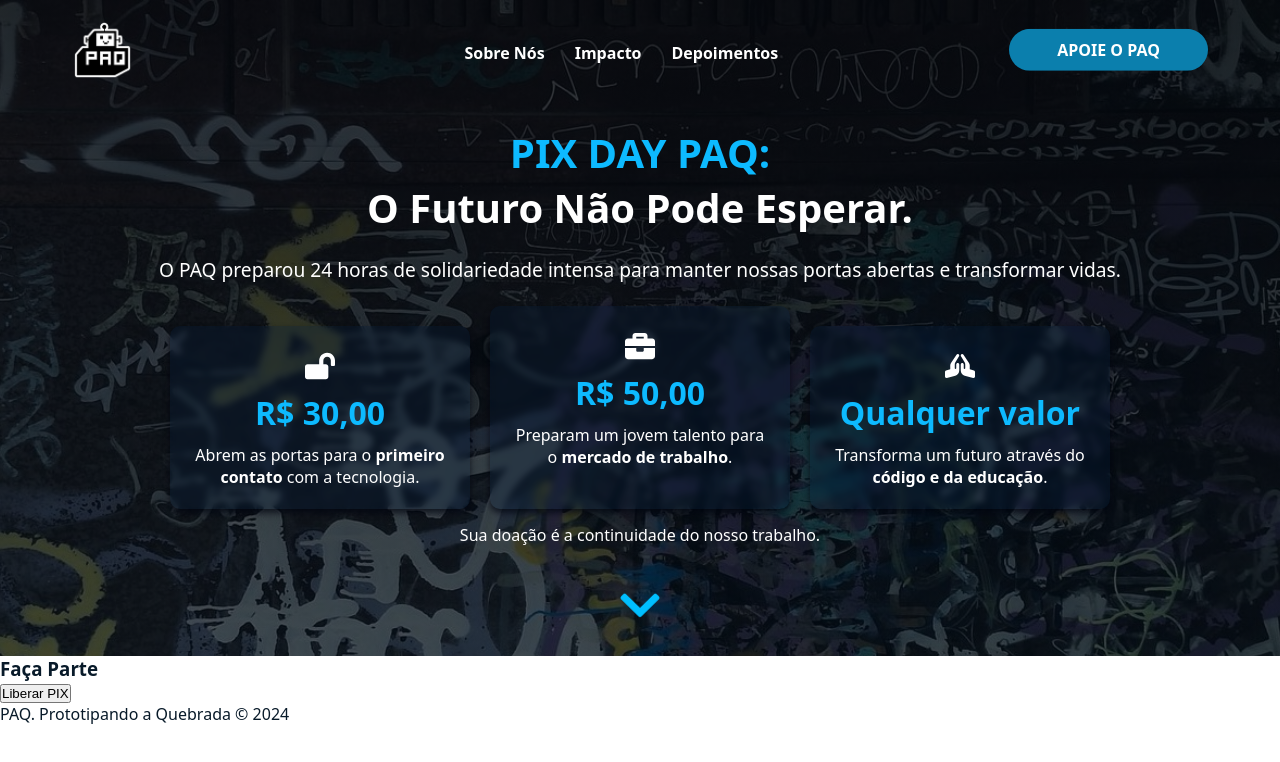
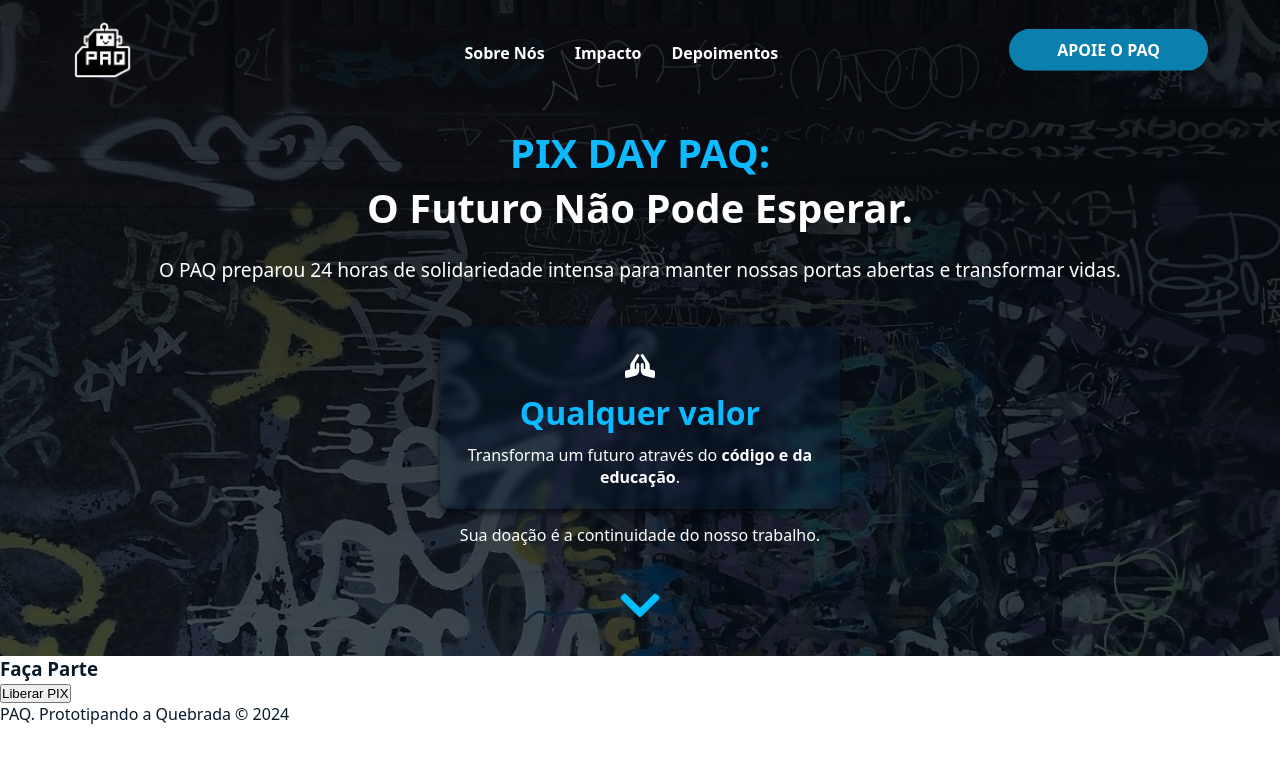
Before and after one commit to LAYSEGABI/pix-day-paq, a React (Vite) app: page / in a window 1280 px wide. Shown: the top 762 px of the page. Built offline with nearby package versions, Linux system fonts and the light colour scheme.

Commit message:
removendo 2 cards do hero

```diff
--- a/src/App.css
+++ b/src/App.css
@@ -183,16 +183,12 @@
         background: rgba(5, 34, 66, 0.253);
         border-radius: 10px;
         padding: 20px;
-        width: 300px;
+        width: 400px;
         box-shadow: 0 4px 6px rgba(1, 4, 15, 0.719);
         transition: transform 0.3s, box-shadow 0.3s;
         backdrop-filter: blur(3px);
         margin-bottom: 15px;
 
-        &:hover {
-          transform: translateY(-10px);
-          box-shadow: 0 8px 12px rgb(1, 6, 17);
-        }
 
         &:nth-child(2) {
           margin-top: -20px;
--- a/src/App.jsx
+++ b/src/App.jsx
@@ -49,9 +49,9 @@
             </p>
 
             <div className="cards-impacto">
-              <div className="card">
+              {/*<div className="card">
                 <div className="icon-box"><img src={Lock_icon} alt="" /></div>{" "}
-                {/* Ícone Cadeado Aberto/Acesso */}
+
                 <h3>R$ 30,00</h3>
                 <p>
                   Abrem as portas para o <strong>primeiro contato</strong> com a
@@ -60,14 +60,14 @@
               </div>
 
               <div className="card">
-                <div className="icon-box"><img src={Mala} alt="" /></div> {/* Ícone Maleta/Trabalho */}
+                <div className="icon-box"><img src={Mala} alt="" /></div>
                 <h3>R$ 50,00</h3>
                 <p>
                   Preparam um jovem talento para o{" "}
                   <strong>mercado de trabalho</strong>.
                 </p>
               </div>
-
+                      */}
               <div className="card">
                 <div className="icon-box"><img src={Hands} alt="" /></div> {/* Ícone Globo/Mundo */}
                 <h3>Qualquer valor</h3>
```
